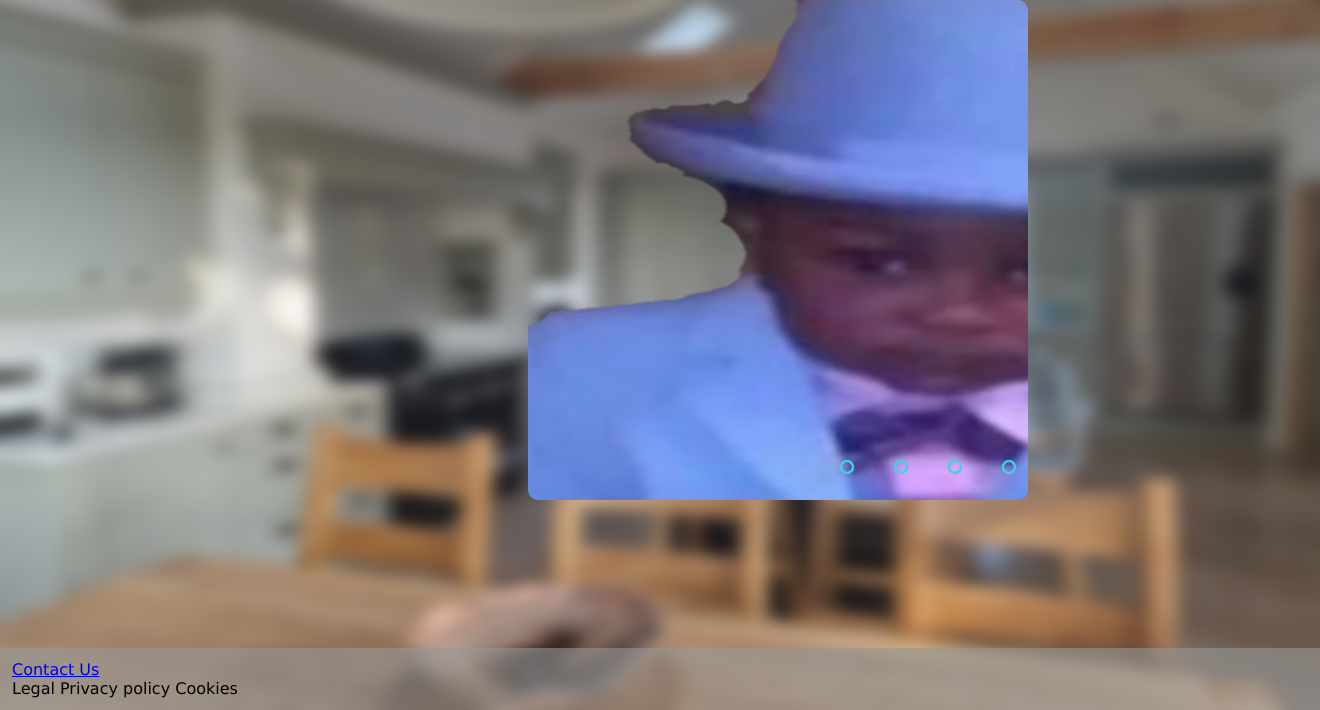
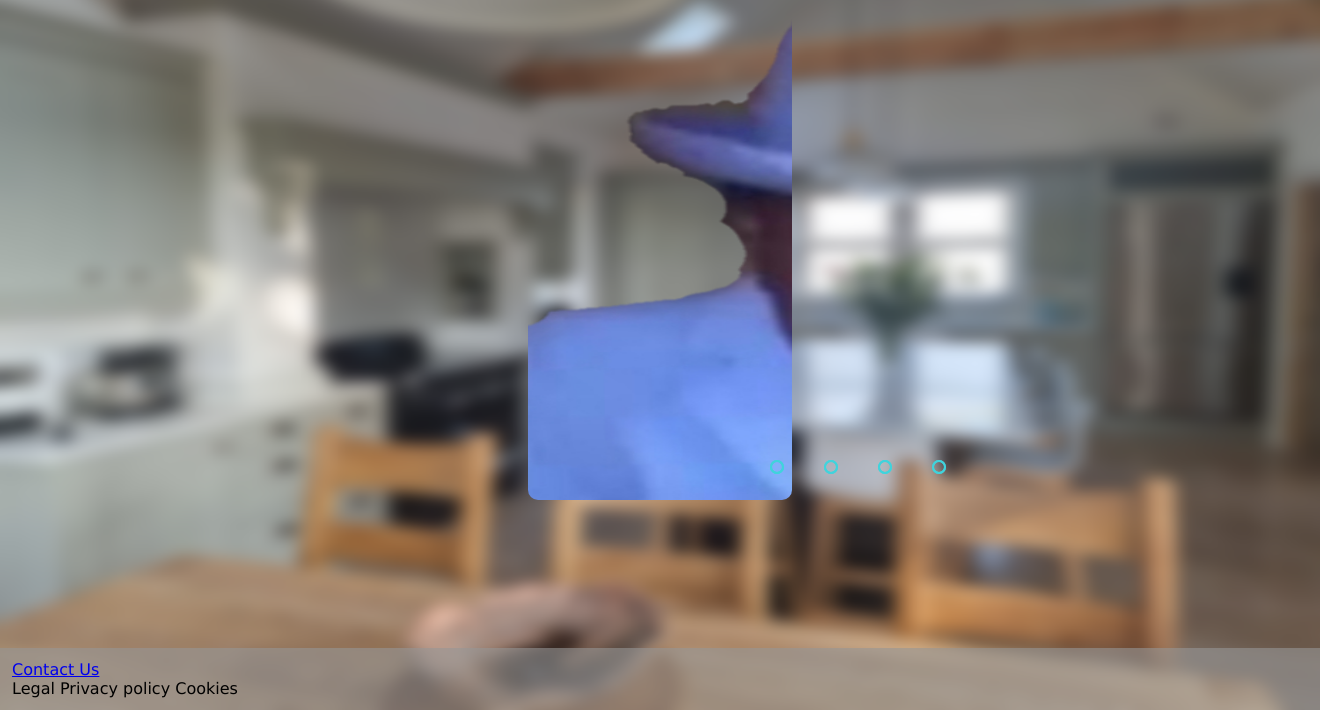
Before and after one commit to Orbitz4k/Kitchen_Website, a PHP site: page / in a window 1320 px wide. Shown: the part 90-800 px from the top of the page. Run offline with PHP 8.4, Linux system fonts and the light colour scheme.

Commit message:
this thing yus

```diff
--- a/public/css/stylesheet.css
+++ b/public/css/stylesheet.css
@@ -180,7 +180,7 @@ footer a:visited {
 
 
 .slider{
-  width: 500px;
+  width: 100%;
   height: 500px;
   border-radius: 10px;
   overflow: hidden;
@@ -210,7 +210,7 @@ footer a:visited {
 
 .navigation-manual{
   position: absolute;
-  width: 800px;
+  width: 50%;
   margin-top: -40px;
   display: flex;
   justify-content: center;
@@ -253,7 +253,7 @@ footer a:visited {
 .navigation-auto{
   position: absolute;
   display: flex;
-  width: 800px;
+  width: 50%;
   justify-content: center;
   margin-top: 460px;
 }
```
